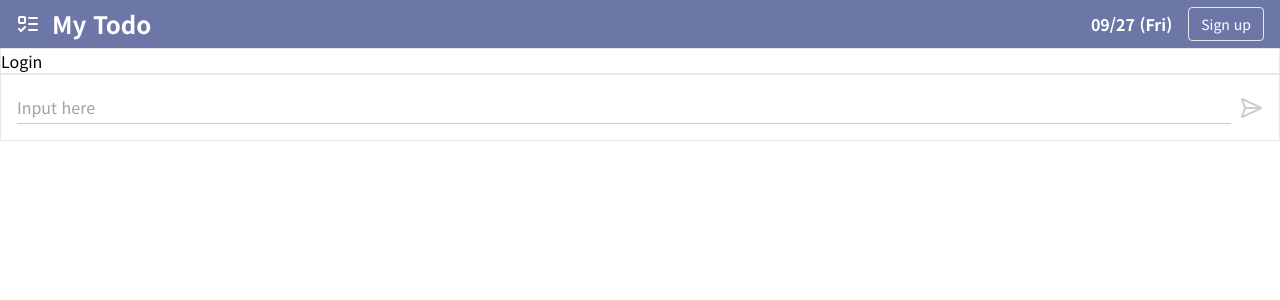
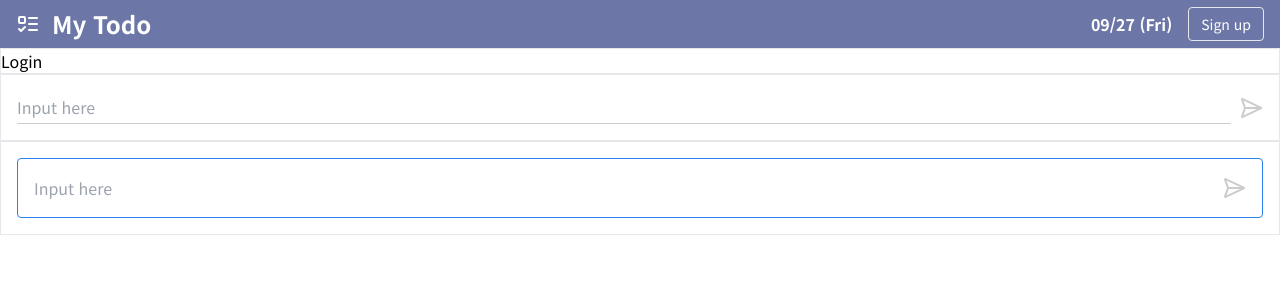
Before and after one commit to act-24-2nd-newbie/snow-client, a React (Vite) app: page / in a window 1280 px wide. Shown: the top 300 px of the page. Built offline with nearby package versions, Linux system fonts and the light colour scheme.

Commit message:
Story #2-2

```diff
--- a/src/components/TextField.jsx
+++ b/src/components/TextField.jsx
@@ -8,12 +8,13 @@ import { useState } from 'react';
  * value?: string;
  * placeholder?: string;
  * maxLength?: number;
+ * border?: boolean;
  * onChange?: (value: string) => void;
  * onSend?: () => void;
  * }} param0
  * @returns
  */
-export default function TextField({ value: outer, placeholder, maxLength, onChange, onSend }) {
+export default function TextField({ value: outer, placeholder, maxLength, border, onChange, onSend }) {
   const [inner, setInner] = useState('');
   const value = outer ?? inner;
 
@@ -40,10 +41,14 @@ export default function TextField({ value: outer, placeholder, maxLength, onChan
   }
 
   return (
-    <div className="flex justify-between gap-2">
+    <div className={!!border && 'border-primary flex h-[60px] items-center rounded border px-4'}>
+      <div className="flex grow justify-between gap-2">
         <div className="relative w-full">
           <input
-          className="border-b-secondary focus:border-b-primary w-full border-b py-1 outline-none focus:placeholder:invisible"
+            className={cx([
+              'w-full py-1 outline-none focus:placeholder:invisible',
+              !border && 'border-b-secondary focus:border-b-primary border-b',
+            ])}
             value={value}
             placeholder={placeholder}
             maxLength={maxLength}
@@ -60,5 +65,6 @@ export default function TextField({ value: outer, placeholder, maxLength, onChan
           <SendHorizonal className={cx(['h-6 w-6', value ? 'text-primary' : 'text-secondary'])} />
         </button>
       </div>
+    </div>
   );
 }
--- a/src/pages/Login.jsx
+++ b/src/pages/Login.jsx
@@ -18,6 +18,9 @@ export default function Login() {
         <div className="mx-auto w-[1280px] border px-4 py-4">
           <TextField placeholder="Input here" value={text} onChange={setText} onSend={handleSend} />
         </div>
+        <div className="mx-auto w-[1280px] border px-4 py-4">
+          <TextField placeholder="Input here" value={text} border={true} onChange={setText} onSend={handleSend} />
+        </div>
       </main>
     </>
   );
```
Lines whose indentation alone changed are shown as unchanged.
